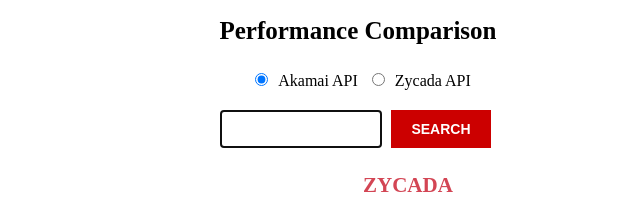
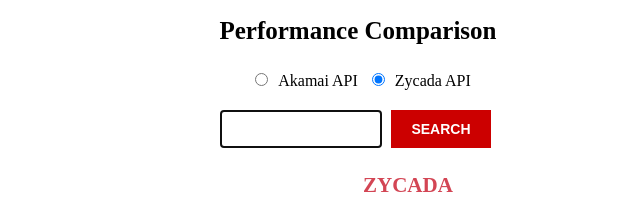
Before and after one commit to lochan-chhetri/performance, a website: page public/index.html in a window 1280 px wide. Shown: the top 215 px of the page, 282-922 px from the left. Drawn offline with Linux system fonts and the light colour scheme.

Commit message:
Select Zycada server by default

```diff
--- a/public/index.html
+++ b/public/index.html
@@ -13,8 +13,8 @@
 
     <form id="searchForm">
         <div id="xhrOptions">
-            <input type="radio" name="xhrOptions" id="radionOptionCurrent" value="Current" checked="checked" /><label for="radionOptionCurrent">Akamai API</label>
-            <input type="radio" name="xhrOptions" id="radioOptionZycada" value="Zycada" /><label for="radioOptionZycada">Zycada API</label>
+            <input type="radio" name="xhrOptions" id="radionOptionCurrent" value="Current" /><label for="radionOptionCurrent">Akamai API</label>
+            <input type="radio" name="xhrOptions" id="radioOptionZycada" value="Zycada"  checked="checked"/><label for="radioOptionZycada">Zycada API</label>
         </div>
         <input type="text" id="searchText" name="keyword" autofocus/>
         <button name="searchButton" id="searchButton" disabled>SEARCH</button>
```
